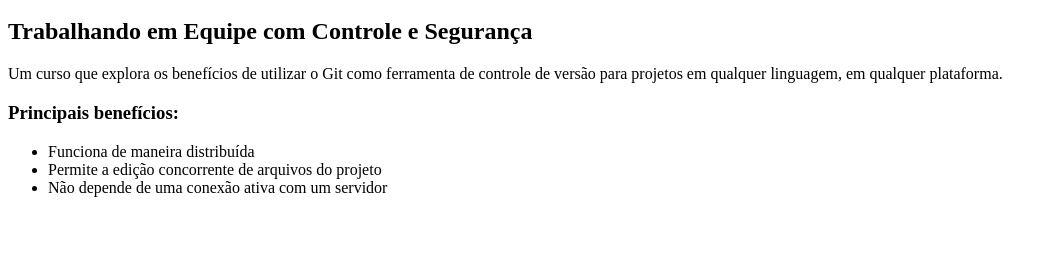
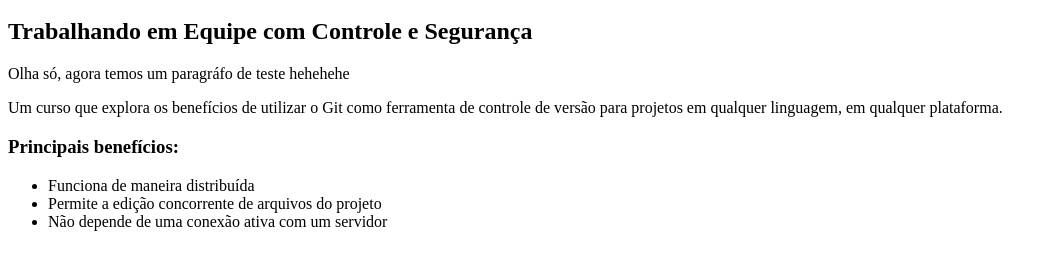
Before and after one commit to TheuSamOliver/curso-git, a plain HTML site: page index.html in a window 1280 px wide. Shown: the part 48-318 px from the top of the page, without its empty margins (0-1057 px from the left). Drawn offline with Linux system fonts and the light colour scheme.

Commit message:
Paragráfo de teste

```diff
--- a/index.html
+++ b/index.html
@@ -6,6 +6,7 @@
           <h1>Git</h1>
         <h2>Trabalhando em Equipe com Controle e Segurança</h2>
 
+        <p>Olha só, agora temos um paragráfo de teste hehehehe</p>
         <p>Um curso que explora os benefícios de utilizar o Git como ferramenta de controle de versão para projetos em qualquer linguagem, em qualquer plataforma.</p>
 
         <h3>Principais benefícios:</h3>
```
